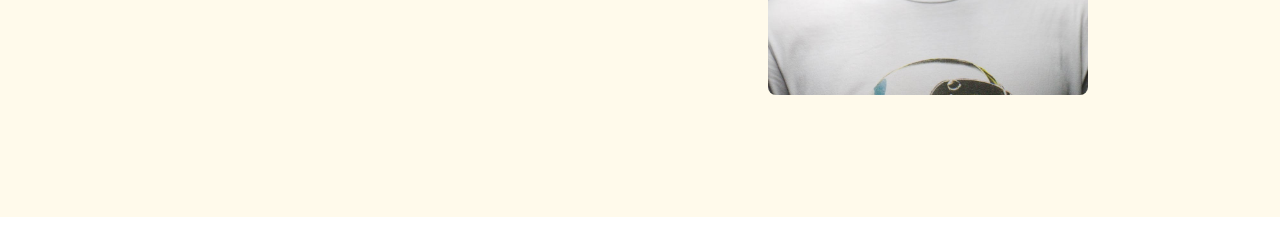
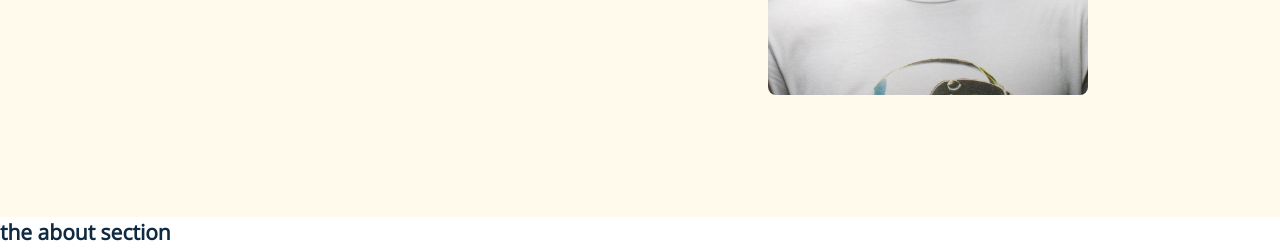
Before and after one commit to chrisgauthier742018/john_doe.github.io, a plain HTML site: page index.html in a window 1280 px wide. Shown: the part 583-832 px from the top of the page. Before the commit the page ends 800 px from the top, so only its background shows below. Drawn offline with nearby package versions, Linux system fonts and the light colour scheme.

Commit message:
refactored about.html into the index.html as per requirements

```diff
--- a/index.html
+++ b/index.html
@@ -133,5 +133,9 @@
 
     </header>
 
+    <section>
+        <h1>the about section</h1>
+
+    </section>
 </body>
 </html>
```
Also changed, not shown: about.html (+2 -1 lines).
